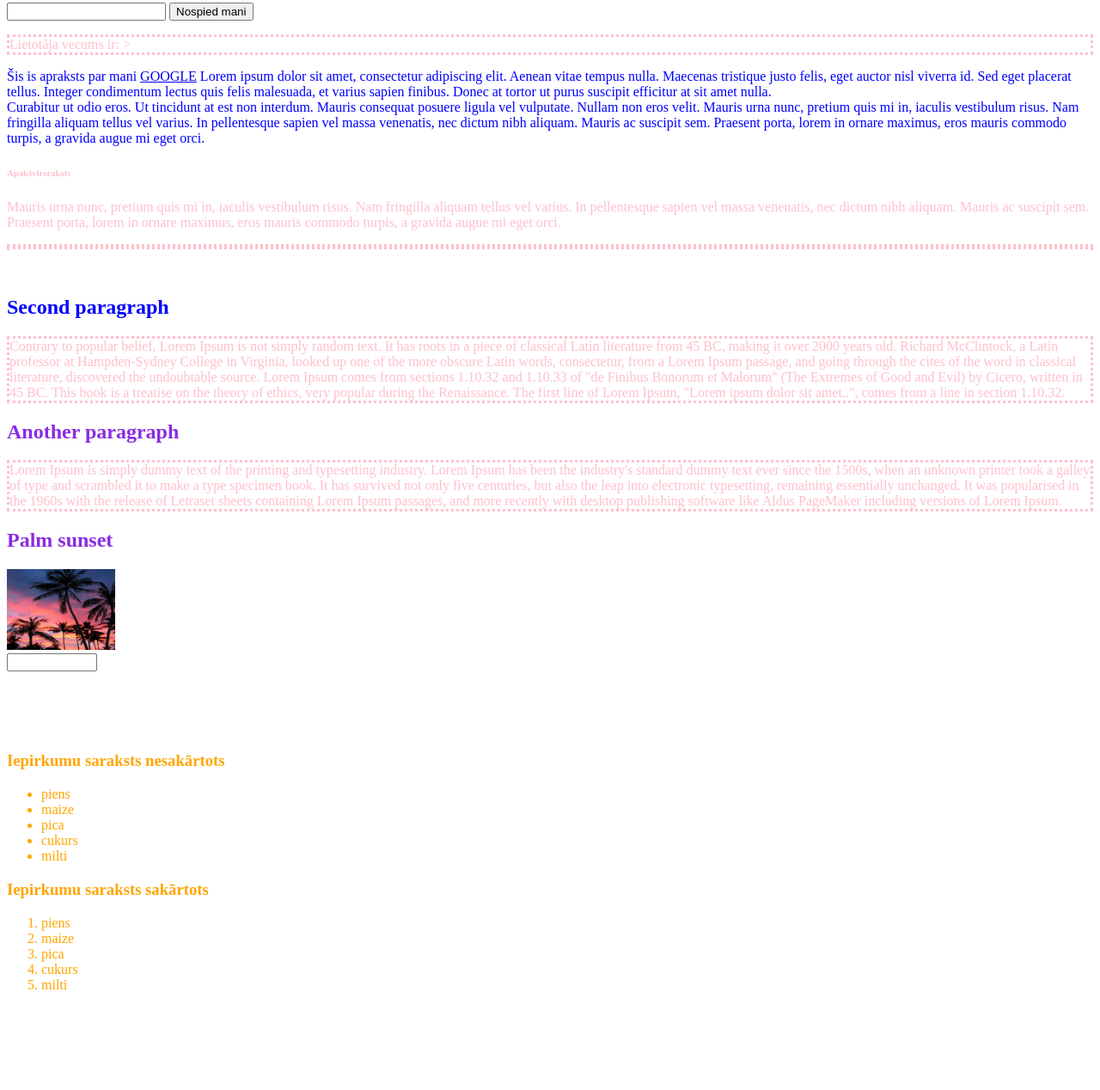
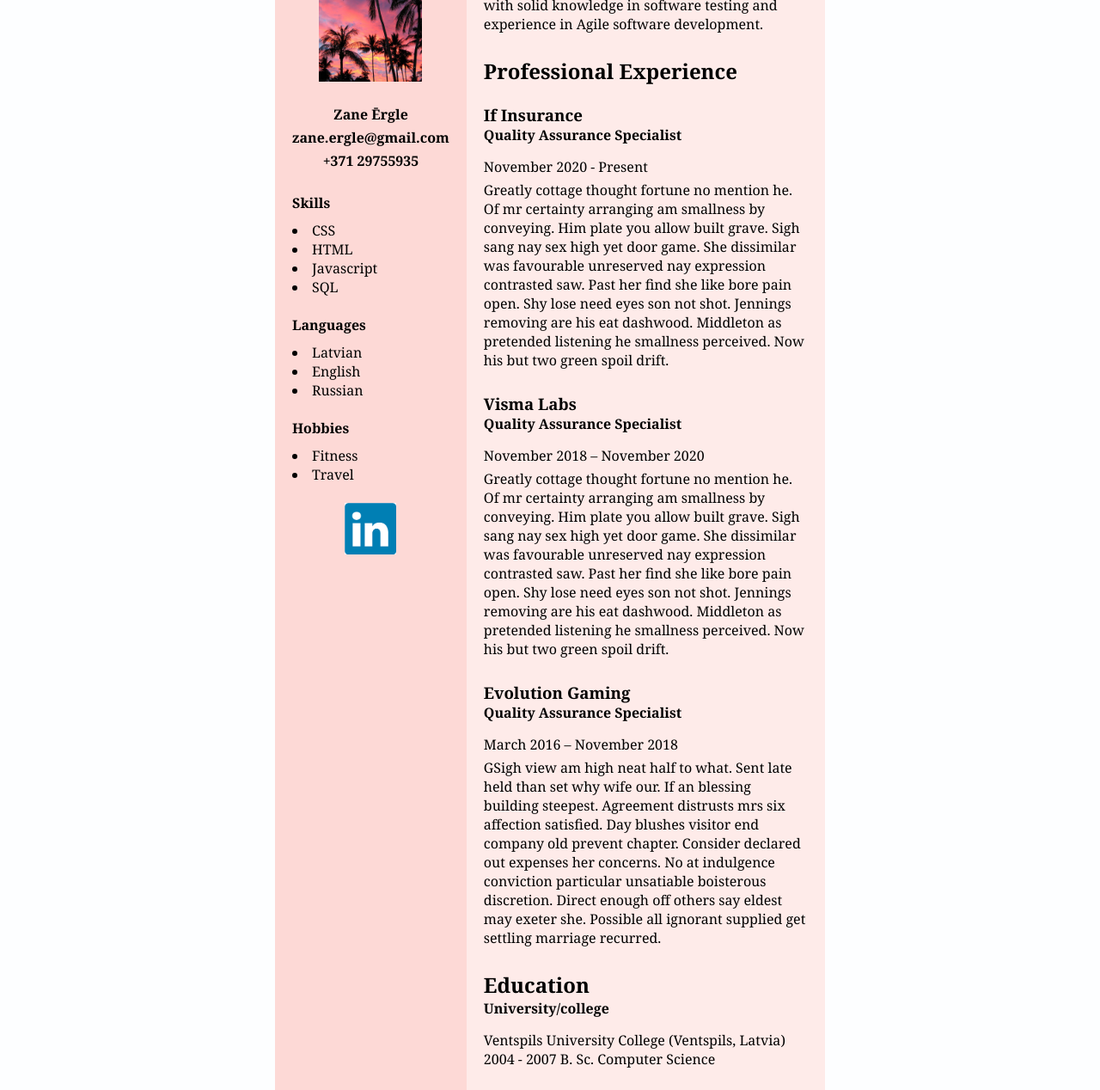
Before and after one commit to VUMC-ATP3/zane-ergle-HTML, a plain HTML site: page index.html in a window 1280 px wide. Shown: the part 85-1353 px from the top of the page at 86% size. Before the commit the page ends 1264 px from the top, so only its background shows below. Drawn offline with Linux system fonts and the light colour scheme.

Commit message:
added information and styling for cv

```diff
--- a/index.html
+++ b/index.html
@@ -1,80 +1,98 @@
-<!DOCTYPE html>
 <html lang="en">
+
 <head>
     <meta charset="UTF-8">
     <meta http-equiv="X-UA-Compatible" content="IE=edge">
     <meta name="viewport" content="width=device-width, initial-scale=1.0">
-    <title>Zane Ērgle CV</title>
-    <link href="style.css" rel="stylesheet"
-
+    <link rel="stylesheet" href="style.css">
 </head>
 
 <body>
-    <div class="full">
-        <div class="half1">
+<div class="full">
+    <div class="left">
+        <div class="image">
+            <img src="img/palmas.jpg" alt="gfg-palmas" class="center"
+                 style="width:120px;height:160px;">
+        </div>
+        <div class="details">
+            <br>
+            <p><b>Zane Ērgle</b></p>
+            <p><b>zane.ergle@gmail.com</b></p>
+            <p><b>+371 29755935</b></p>
+        </div>
+        <div class="experience">
+            <br>
+            <h4>Skills</h4>
+            <ul>
+                <li>CSS</li>
+                <li>HTML</li>
+                <li>Javascript</li>
+                <li>SQL</li>
+            </ul>
+        </div>
+        <div class="languages">
+            <br>
+            <h4>Languages</h4>
+            <ul>
+                <li>Latvian</li>
+                <li>English</li>
+                <li>Russian</li>
+            </ul>
+        </div>
+        <div class="hobbies">
+            <br>
+            <h4>Hobbies</h4>
+            <ul>
+                <li>Fitness</li>
+                <li>Travel</li>
+             </ul>
+        </div>
 
+        <br>
+        <a href="https://www.linkedin.com/in/zaneergle/" target="_blank">
+            <img src="img/linkedin.png" alt="linkedin" class="center"
+                 style="width:60px;height:60px;">
+        </a>
+    </div>
 
+    <div class="right">
+        <div class="aboutme">
+            <h2>About me</h2>
+            <p> Result-driven Quality Assurance professional with solid knowledge in software testing and experience in Agile software development. </p>
+        </div>
 
-    <h1>This is my HOME PAGE UPDATED V.1</h1>
+        <br>
+        <div class="experience">
+            <h2>Professional Experience</h2>
 
-    <!-- <h2>First paragraph</h2> -->
-    <!--Šis ir mans developera komentārs-->
-    <input id="poga">
-    <button class="favorite styled" type="button">Nospied mani</button>
-    <p>Lietotāja vecums ir: <strong id="lietotajavecums"></strong>> </p>
+            <br>
+            <h3><a href="https://www.if.lv/" style="text-decoration:none" target="_blank">If Insurance</a></h3>
+            <h4>Quality Assurance Specialist</h4>
+            <p>November 2020 - Present</p>
+            <p>Greatly cottage thought fortune no mention he. Of mr certainty arranging am smallness by conveying. Him plate you allow built grave. Sigh sang nay sex high yet door game. She dissimilar was favourable unreserved nay expression contrasted saw. Past her find she like bore pain open. Shy lose need eyes son not shot. Jennings removing are his eat dashwood. Middleton as pretended listening he smallness perceived. Now his but two green spoil drift.</p>
 
+            <br>
+            <h3><a href="https://www.visma.lv/" style="text-decoration:none" target="_blank">Visma Labs</a></h3>
+            <h4>Quality Assurance Specialist</h4>
 
-    <p class="note">
-        Šis is apraksts par mani
-        <a href="https://www.google.com/" target="_blank">GOOGLE</a>
-        Lorem ipsum dolor sit amet, consectetur adipiscing elit. Aenean vitae tempus nulla. Maecenas tristique justo felis, eget auctor nisl viverra id. Sed eget placerat tellus. Integer condimentum lectus quis felis malesuada, et varius sapien finibus. Donec at tortor ut purus suscipit efficitur at sit amet nulla. <br>Curabitur ut odio eros. Ut tincidunt at est non interdum. Mauris consequat posuere ligula vel vulputate. Nullam non eros velit. Mauris urna nunc, pretium quis mi in, iaculis vestibulum risus. Nam fringilla aliquam tellus vel varius. In pellentesque sapien vel massa venenatis, nec dictum nibh aliquam. Mauris ac suscipit sem. Praesent porta, lorem in ornare maximus, eros mauris commodo turpis, a gravida augue mi eget orci.
+            <p>November 2018 – November 2020</p>
+            <p>Greatly cottage thought fortune no mention he. Of mr certainty arranging am smallness by conveying. Him plate you allow built grave. Sigh sang nay sex high yet door game. She dissimilar was favourable unreserved nay expression contrasted saw. Past her find she like bore pain open. Shy lose need eyes son not shot. Jennings removing are his eat dashwood. Middleton as pretended listening he smallness perceived. Now his but two green spoil drift.</p>
 
-        <h6>Apakšvirsraksts</h6>Mauris urna nunc, pretium quis mi in, iaculis vestibulum risus. Nam fringilla aliquam tellus vel varius. In pellentesque sapien vel massa venenatis, nec dictum nibh aliquam. Mauris ac suscipit sem. Praesent porta, lorem in ornare maximus, eros mauris commodo turpis, a gravida augue mi eget orci.
+            <br>
+            <h3><a href="https://www.evolution.com/" style="text-decoration:none" target="_blank">Evolution Gaming</a></h3>
+            <h4>Quality Assurance Specialist</h4>
+            <p>March 2016 – November 2018</p>
+            <p>GSigh view am high neat half to what. Sent late held than set why wife our. If an blessing building steepest. Agreement distrusts mrs six affection satisfied. Day blushes visitor end company old prevent chapter. Consider declared out expenses her concerns. No at indulgence conviction particular unsatiable boisterous discretion. Direct enough off others say eldest may exeter she. Possible all ignorant supplied get settling marriage recurred.</p>
+        </div>
 
-    </p>
-    <br>
-    <h2 class="note">Second paragraph</h2>
-    <p>
-        Contrary to popular belief, Lorem Ipsum is not simply random text. It has roots in a piece of classical Latin literature from 45 BC, making it over 2000 years old. Richard McClintock, a Latin professor at Hampden-Sydney College in Virginia, looked up one of the more obscure Latin words, consectetur, from a Lorem Ipsum passage, and going through the cites of the word in classical literature, discovered the undoubtable source. Lorem Ipsum comes from sections 1.10.32 and 1.10.33 of "de Finibus Bonorum et Malorum" (The Extremes of Good and Evil) by Cicero, written in 45 BC. This book is a treatise on the theory of ethics, very popular during the Renaissance. The first line of Lorem Ipsum, "Lorem ipsum dolor sit amet..", comes from a line in section 1.10.32.
-    </p>
-    <h2>Another paragraph</h2>
-    <p>
-        Lorem Ipsum is simply dummy text of the printing and typesetting industry. Lorem Ipsum has been the industry's standard dummy text ever since the 1500s, when an unknown printer took a galley of type and scrambled it to make a type specimen book. It has survived not only five centuries, but also the leap into electronic typesetting, remaining essentially unchanged. It was popularised in the 1960s with the release of Letraset sheets containing Lorem Ipsum passages, and more recently with desktop publishing software like Aldus PageMaker including versions of Lorem Ipsum.
-    </p>
-    <h2>Palm sunset</h2>
-        <img src="img/palmas.jpg" width="10%" height="10%" alt="sunset">
-    <br>
-        <input type="text" id="name" name="name" required minlength="4" maxlength="8" size="10">
-    </div>
-    <div class="half2">
-
-    <h3>Iepirkumu saraksts nesakārtots</h3>
-
-    <ul>
-        <li>piens</li>
-        <li>maize</li>
-        <li>pica</li>
-        <li>cukurs</li>
-        <li>milti</li>
-    </ul>
-
-    <h3>Iepirkumu saraksts sakārtots</h3>
-    <ol>
-        <li>piens</li>
-        <li>maize</li>
-        <li>pica</li>
-        <li>cukurs</li>
-        <li>milti</li>
-    </ol>
+        <br>
+        <div class="education">
+            <h2>Education</h2>
+            <h4>University/college</h4>
+            <p>Ventspils University College (Ventspils, Latvia)<br>2004 - 2007 B. Sc. Computer Science</p>
+        </div>
     </div>
 </div>
 </body>
 
-<script>
-document.getElementById("poga").onclick = function() {
-    var vecums = document.getElementById("vecums").value
-    alert("Hello Juris! Tavs vecums ir " +  vecums);
-};
-</script>
-
 </html>
--- a/style.css
+++ b/style.css
@@ -1,26 +1,68 @@
-.note {
-    color: blue;
-    border: 10px;
+/* Write CSS Here */
+* {
+	margin: 0;
+	padding: 0;
+	box-sizing: border-box;
+	font-family: Georgia, serif;
+}
+body {
+	background-color: rgb(253, 254, 255);
+	display: flex;
+	justify-content: center;
+	align-items: center;
+}
+.full {
+	width: 50%;
+	max-width: 1000px;
+	min-height: 100px;
+	background-color: rgb(249, 148, 140);
+	margin: 0px;
+	display: grid;
+	grid-template-columns: 2fr 4fr;
+}
+.left {
+	position: initial;
+	background-color: rgb(253, 217, 214);
+	padding: 20px;
+
+}
+.right {
+	position: initial;
+	background-color: rgb(254, 235, 233);
+	padding: 20px;
+
 }
 
-h2 {
-    color:blueviolet;
+.details {
+    text-align: center;
+}
+
+.center {
+  display: block;
+  margin-left: auto;
+  margin-right: auto;
+  width: 50%;
+}
+
+ul {
+  list-style-position: inside;
 }
 
 p {
-    border-style: dotted;
+  text-align: align-left;
+  margin: 5px 0;
 }
 
-.full {
-    color: orange;
-    display: grid;
-    grid-template-columns: 50%, 50%;
+h4 {
+    padding-bottom: 10px;
 }
 
-.half1 {
-    color: pink
+/* unvisited link */
+a:link {
+  color: black;
 }
 
-.half2 {
-    color: orange
+/* mouse over link */
+a:hover {
+  color: hotpink;
 }
```
Also changed, not shown: img/linkedin.png (added), 1 other file.
